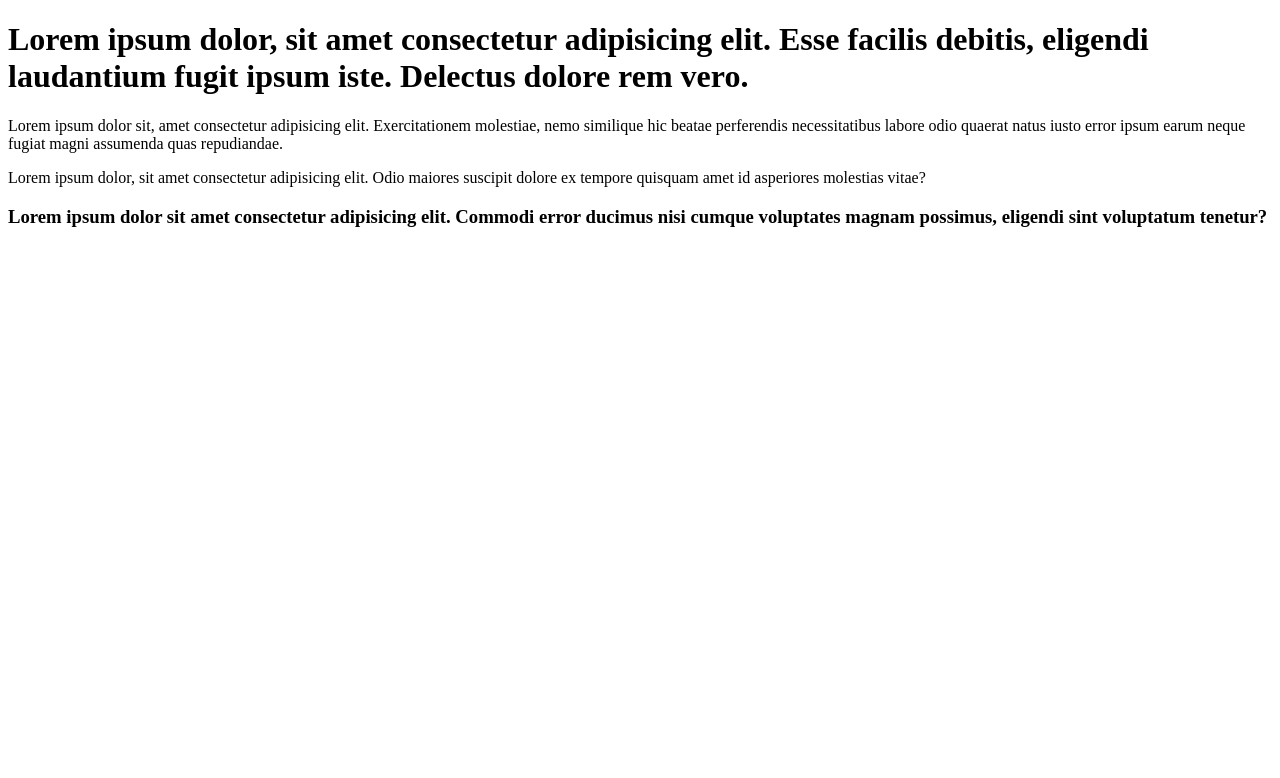
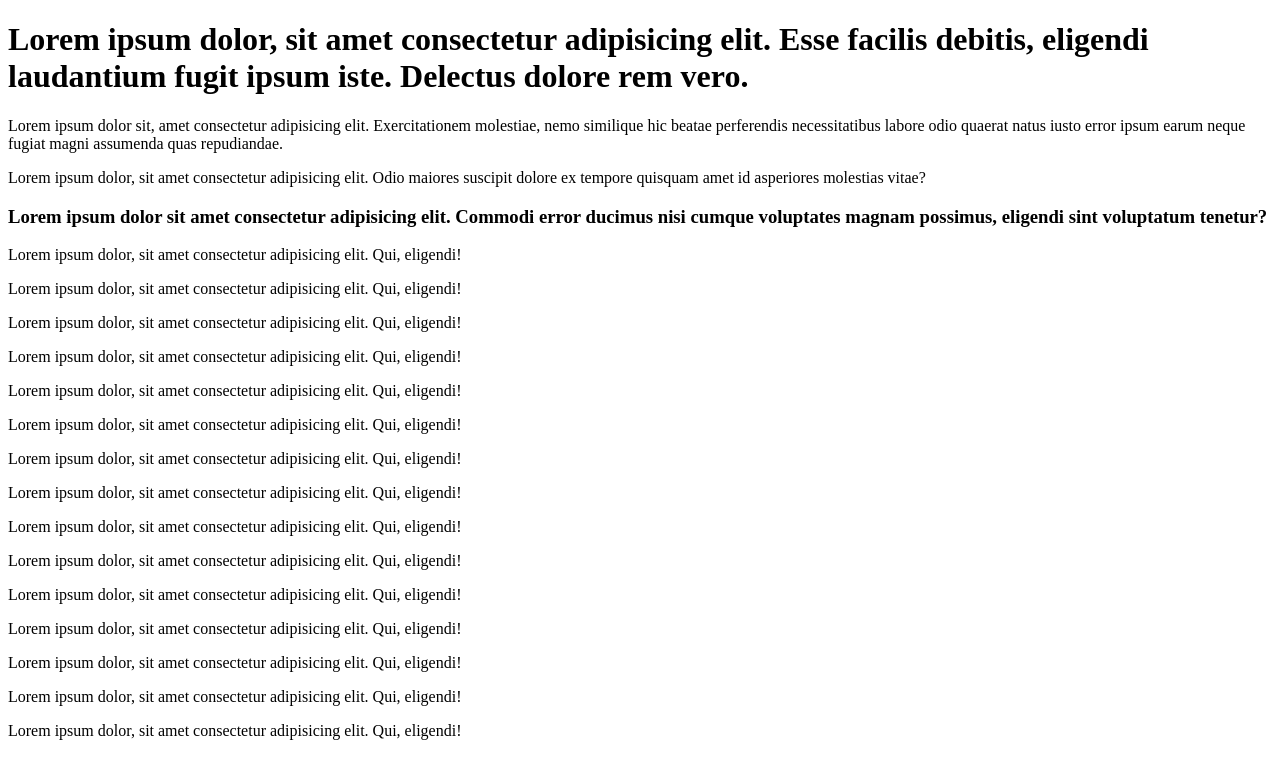
Before and after one commit to dev-Tamim/test-2, a plain HTML site: page index.html in a window 1280 px wide. Drawn offline with Linux system fonts and the light colour scheme.

Commit message:
first update

```diff
--- a/index.html
+++ b/index.html
@@ -12,5 +12,22 @@
 <p>Lorem ipsum dolor sit, amet consectetur adipisicing elit. Exercitationem molestiae, nemo similique hic beatae perferendis necessitatibus labore odio quaerat natus iusto error ipsum earum neque fugiat magni assumenda quas repudiandae.</p>
 <span>Lorem ipsum dolor, sit amet consectetur adipisicing elit. Odio maiores suscipit dolore ex tempore quisquam amet id asperiores molestias vitae?</span>
 <h3>Lorem ipsum dolor sit amet consectetur adipisicing elit. Commodi error ducimus nisi cumque voluptates magnam possimus, eligendi sint voluptatum tenetur?</h3>
+
+
+<p>Lorem ipsum dolor, sit amet consectetur adipisicing elit. Qui, eligendi!</p>
+<p>Lorem ipsum dolor, sit amet consectetur adipisicing elit. Qui, eligendi!</p>
+<p>Lorem ipsum dolor, sit amet consectetur adipisicing elit. Qui, eligendi!</p>
+<p>Lorem ipsum dolor, sit amet consectetur adipisicing elit. Qui, eligendi!</p>
+<p>Lorem ipsum dolor, sit amet consectetur adipisicing elit. Qui, eligendi!</p>
+<p>Lorem ipsum dolor, sit amet consectetur adipisicing elit. Qui, eligendi!</p>
+<p>Lorem ipsum dolor, sit amet consectetur adipisicing elit. Qui, eligendi!</p>
+<p>Lorem ipsum dolor, sit amet consectetur adipisicing elit. Qui, eligendi!</p>
+<p>Lorem ipsum dolor, sit amet consectetur adipisicing elit. Qui, eligendi!</p>
+<p>Lorem ipsum dolor, sit amet consectetur adipisicing elit. Qui, eligendi!</p>
+<p>Lorem ipsum dolor, sit amet consectetur adipisicing elit. Qui, eligendi!</p>
+<p>Lorem ipsum dolor, sit amet consectetur adipisicing elit. Qui, eligendi!</p>
+<p>Lorem ipsum dolor, sit amet consectetur adipisicing elit. Qui, eligendi!</p>
+<p>Lorem ipsum dolor, sit amet consectetur adipisicing elit. Qui, eligendi!</p>
+<p>Lorem ipsum dolor, sit amet consectetur adipisicing elit. Qui, eligendi!</p>
 </body>
 </html>
```
